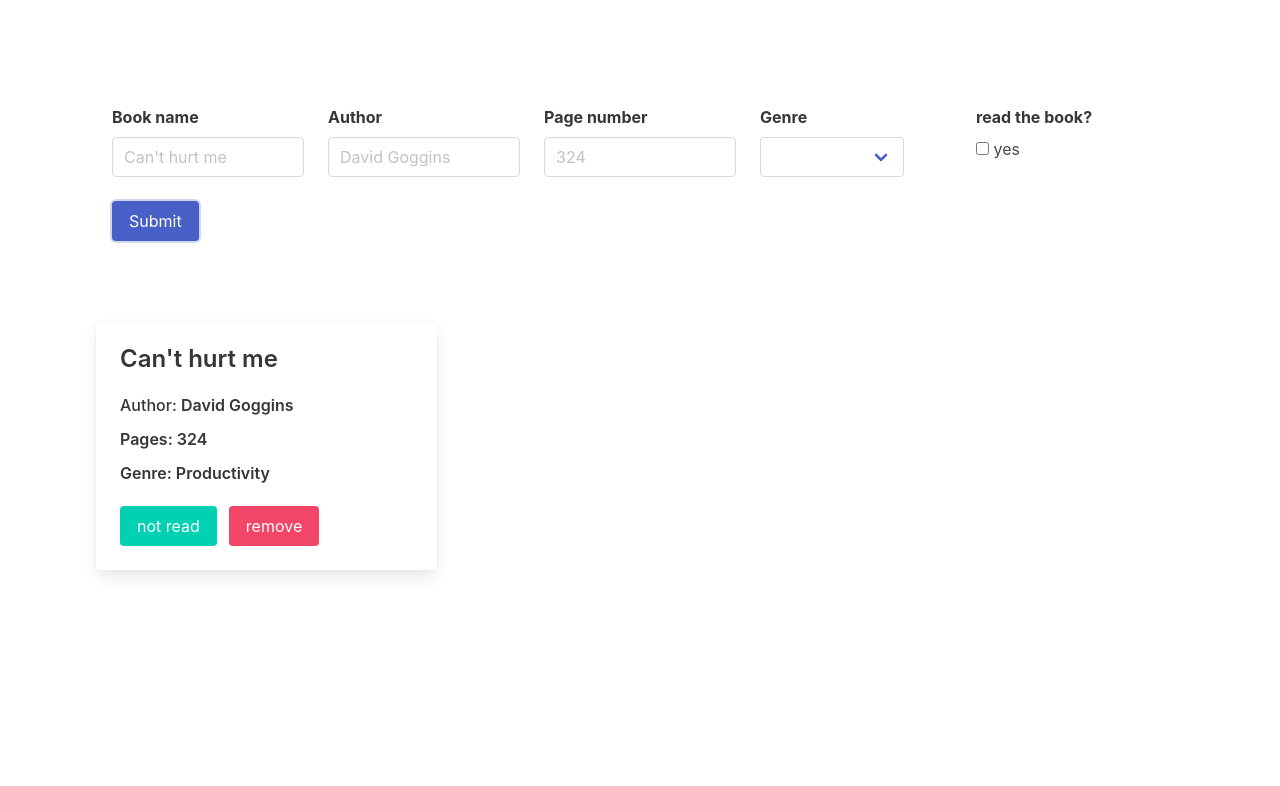
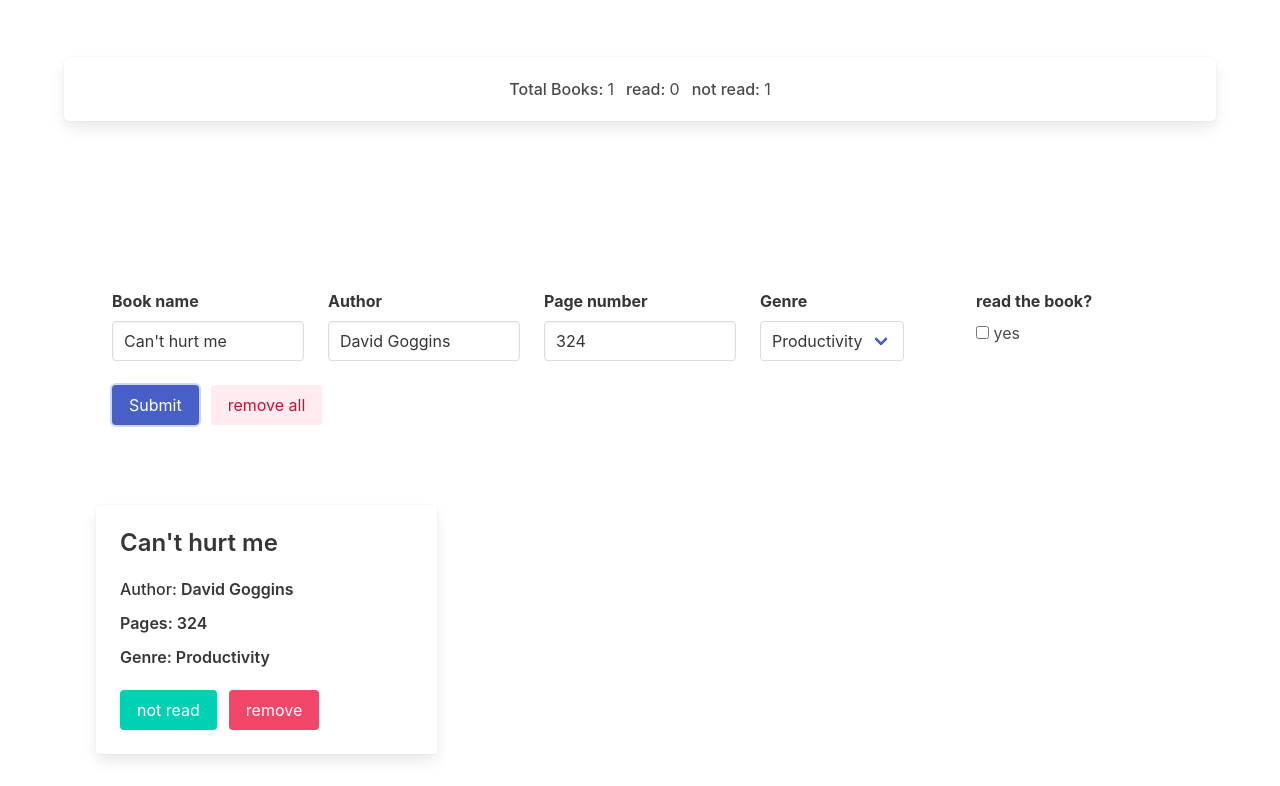
Before and after one commit to Temper44/BookLibrary, a plain HTML site: page index.html in a window 1280 px wide. Both pictures are taken after a click on the button "Submit". Shown: the part 75-861 px from the top of the page. Before the commit the page ends 800 px from the top, so only its background shows below. Drawn offline with nearby package versions, Linux system fonts and the light colour scheme.

Commit message:
Number status and delete all feauter added

```diff
--- a/index.html
+++ b/index.html
@@ -15,7 +15,22 @@
       <div class="section columns is-centered">
         <h1 class="title has-text-primary">Library</h1>
       </div>
-
+      <div class="box is-flex is-justify-content-center">
+        <div class="field is-grouped has-text-weight-medium">
+          <p class="control">
+            Total Books:
+            <span class="has-text-weight-normal" id="totalBooksNumber"> 0</span>
+          </p>
+          <p class="control">
+            read: <span class="has-text-weight-normal" id="readNumber"> 0</span>
+          </p>
+          <p class="control">
+            not read:
+            <span class="has-text-weight-normal" id="notReadNumber"> 0</span>
+          </p>
+        </div>
+      </div>
+      <div class="section columns is-centered"></div>
       <section class="section">
         <div class="container columns">
           <div class="column">
@@ -88,8 +103,14 @@
         <div class="container columns is-centered">
           <div class="column container">
             <div class="field is-grouped">
-              <div class="control">
-                <button class="button is-link" id="submitButton">Submit</button>
+                <div class="control">
+                  <button class="button is-link" id="submitButton">Submit</button>
+                </div>
+                <div class="control">
+                  <button class="button is-danger is-light" id="removeAllButton">
+                    remove all
+                  </button>
+                </div>
               </div>
             </div>
           </div>
--- a/script.js
+++ b/script.js
@@ -5,6 +5,7 @@ function initApp(){
 books = [];
 document.querySelector("#submitButton").addEventListener("click", receiveInput);
 document.querySelector(".books-grid").addEventListener("click", cardInteraction);
+document.querySelector("#removeAllButton").addEventListener("click", removeAll);
 }
 
 
@@ -22,11 +23,12 @@ function receiveInput(e){
         //check if duplicate Name
         if(checkDuplicate(name)){ /* checkDuplicate(name) === undefined) */
             createNewBook(name,author,page,genre,read);
-            clearFields();
+         //   clearFields();
             displayBooks();
+            updateNumbers();
         }else{
-            alert(`The Book: ${name} is already stored!`);
-            clearFields();
+           // alert(`The Book: ${name} is already stored!`);
+           // clearFields();
         }
     }else{
         alert("Please fill out the text inputs!");
@@ -158,15 +160,19 @@ function btnThemeColor(item){
 
 function cardInteraction(e){
    // console.log(e.target.closest(".card"));
-   let currentBookName = e.target.closest(".card-content").firstElementChild.firstElementChild.firstElementChild.textContent
+   console.log(e.target);
       if(e.target.id=="readButton"){
           //toggle
+          let currentBookName = e.target.closest(".card-content").firstElementChild.firstElementChild.firstElementChild.textContent
           toggleRead(e.target,currentBookName);
+          updateNumbers();
       }else if(e.target.className=="button is-danger removeButton"){
           //delete
+          let currentBookName = e.target.closest(".card-content").firstElementChild.firstElementChild.firstElementChild.textContent
           e.target.closest(".card").remove();
           removeBookOfArray(currentBookName)
           displayBooks();
+          updateNumbers();
       }
 }
 
@@ -211,3 +217,26 @@ function changeReadStatusOfArray(bool,currentBookName){
         }
     });
 }
+
+function updateNumbers(){
+    let totalBooksNumber=document.querySelector("#totalBooksNumber");
+    let readNumber=document.querySelector("#readNumber");
+    let notReadNumber=document.querySelector("#notReadNumber");
+
+    totalBooksNumber.textContent=books.length;
+    let count=0;
+    for(let item of books){
+      if(item.read===true){
+        count++;
+      }
+    }
+    readNumber.textContent=count;
+    notReadNumber.textContent=books.length-count
+}
+
+function removeAll(){
+  document.querySelector(".books-grid").innerHTML="";
+  books=[];
+  displayBooks();
+  updateNumbers();
+}
```
Lines whose indentation alone changed are shown as unchanged.
